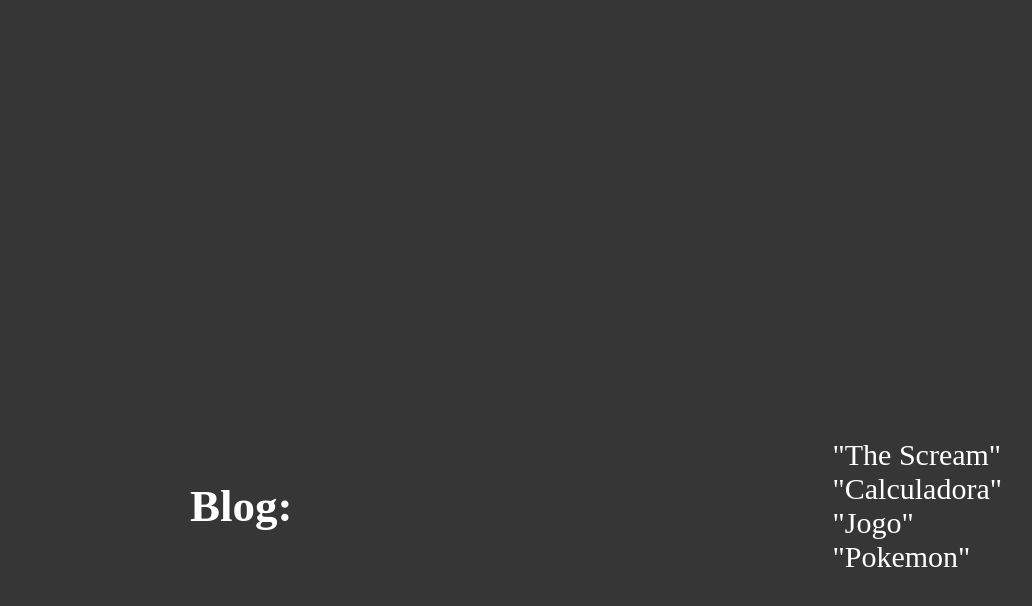
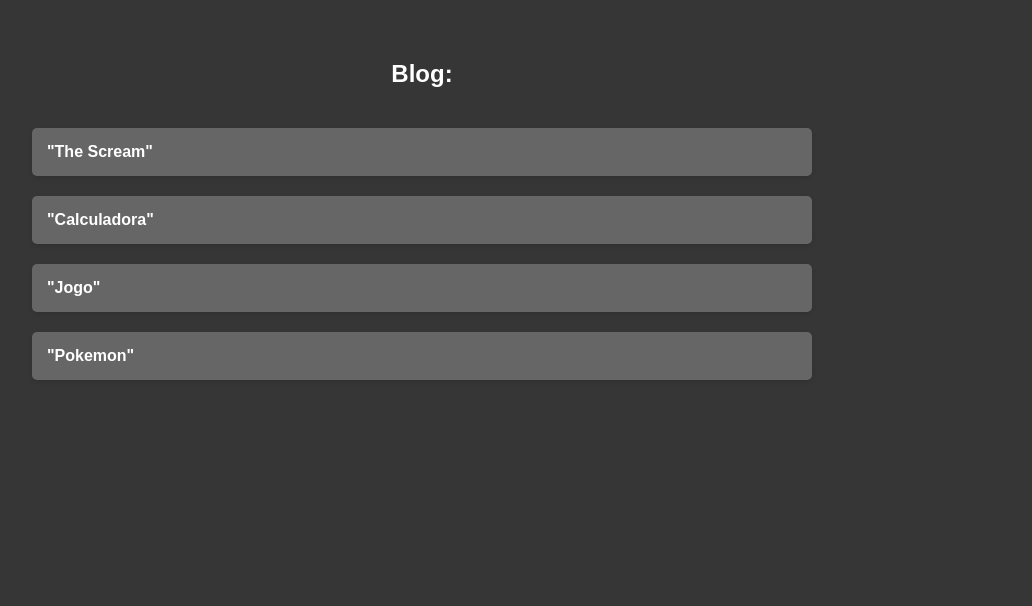
Before and after one commit to renanb12/FWeb23-1N-aula15, a plain HTML site: page blog.html in a window 1280 px wide. Shown: the whole page, without its empty margins (218-1250 px from the left). Drawn offline with Linux system fonts and the light colour scheme.

Commit message:
Documentação feita

```diff
--- a/blog.html
+++ b/blog.html
@@ -1,27 +1,26 @@
 <!DOCTYPE html>
-<html lang="en">
+<html lang="pt">
 
 <head>
     <meta charset="UTF-8">
     <meta name="viewport" content="width=device-width, initial-scale=1.0">
     <title>Blog</title>
+    <!-- Link para o arquivo CSS externo -->
     <link rel="stylesheet" href="css/blog.css">
 </head>
 
 <body>
     <div class="container">
-
+        <!-- Seção de navegação -->
         <nav>
             <h1>Blog:</h1>
-
             <ul>
-                <li><a href="coursework.html">"The Scream"</a></li>
-                <li><a href="calculadora.html">"Calculadora"</a></li>
+                <li><a href="Exercicios/aula1/The Scream/thescream.html">"The Scream"</a></li>
+                <li><a href="Exercicios/Calculadora/calculadora.html">"Calculadora"</a></li>
                 <li><a href="Exercicios/PhaserJogo/dist/index.html">"Jogo"</a></li>
                 <li><a href="Exercicios/Pokemon/index.html">"Pokemon"</a></li>
             </ul>
         </nav>
-
     </div>
 </body>
 
--- a/css/blog.css
+++ b/css/blog.css
@@ -1,32 +1,72 @@
+/* Estilos gerais para o corpo da página */
 body {
     background-color: rgb(54, 54, 54);
-}
-
-a:hover {
-    opacity: 10%;
-}
-
-nav {
-    cursor:default;
-    display: flex;
-    justify-content: space-between;
-    align-items: center;
-    padding: 400px;
-    font-size: 30px;
+    font-family: Arial, sans-serif;
+    margin: 0;
+    padding: 20px;
     color: white;
 }
 
-nav a {
-    color: white ;
-    text-decoration: none;
+/* Alterar opacidade dos links ao passar o mouse */
+a:hover {
+    opacity: 0.1;
 }
 
-nav li {
-    list-style: none;
-    margin-right: 20px;
-    justify-content: space-between;
+/* Container para centralizar o conteúdo */
+.container {
+    max-width: 800px;
+    margin: 0 auto;
+    padding: 20px;
 }
 
-nav h1 {
-    margin-right: 500px;
+/* Estilos para o título principal */
+h1 {
+    text-align: center;
+    margin-bottom: 30px;
+    color: white;
 }
+
+/* Remover estilos padrão da lista e configurar para navegação */
+nav ul {
+    list-style: none;
+    padding: 0;
+    margin: 0;
+}
+
+/* Estilos para cada item da lista */
+nav ul li {
+    background-color: #666;
+    margin: 10px 0;
+    padding: 15px;
+    border-radius: 5px;
+    box-shadow: 0 2px 4px rgba(0, 0, 0, 0.1);
+    transition: transform 0.3s;
+    text-align: center;
+}
+
+/* Efeito de escala ao passar o mouse nos itens da lista */
+nav ul li:hover {
+    transform: scale(1.05);
+}
+
+/* Estilos para os links dentro dos itens da lista */
+nav ul li a {
+    text-decoration: none;
+    color: white;
+    font-weight: bold;
+}
+
+/* Media query para telas maiores */
+@media (min-width: 768px) {
+    nav ul {
+        display: flex;
+        flex-wrap: wrap;
+        justify-content: space-between;
+    }
+
+    nav ul li {
+        flex: 1 1 calc(50% - 20px);
+        margin: 10px;
+        text-align: left;
+    }
+}
```
Also changed, not shown: contact.html (+5 -1 lines), content.html (+3 -0 lines), css/contact.css (+9 -0 lines), css/content.css (+7 -0 lines), css/index.css (+27 -20 lines), index.html (+42 -27 lines), js/index.js (+20 -1 lines).
